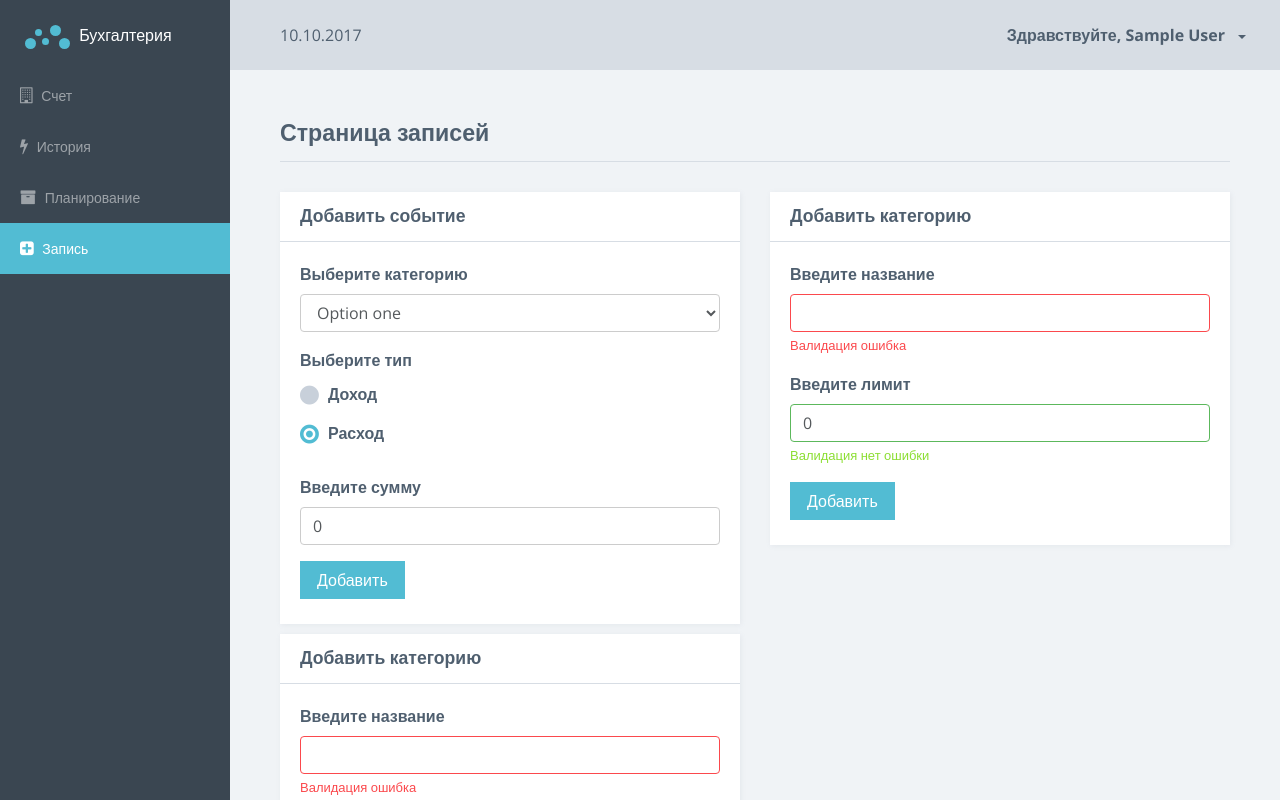
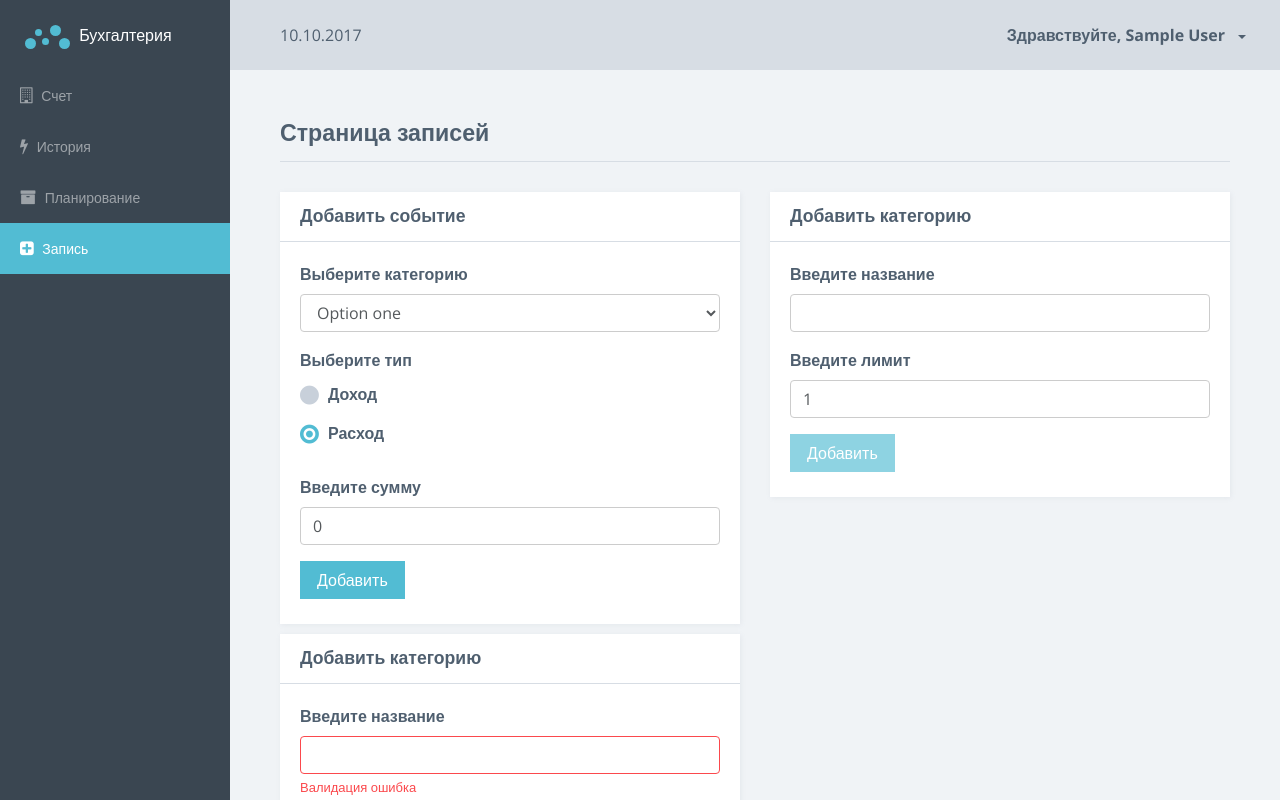
Before and after one commit to ruMoonGuard/home-bookkeeping, an Angular app: page /system/records in a window 1280 px wide. Built offline with nearby package versions, Linux system fonts and the light colour scheme; sample sign-in values are in the browser's storage.

Commit message:
release logic add-category component and update version angular

```diff
--- a/src/app/models/category.model.ts
+++ b/src/app/models/category.model.ts
@@ -0,0 +1,7 @@
+export class Category {
+  constructor(
+    public name: string,
+    public capacity: number,
+    public id?: number
+  ) {}
+}
--- a/src/app/system/records-page/add-category/add-category.component.html
+++ b/src/app/system/records-page/add-category/add-category.component.html
@@ -5,18 +5,52 @@
     </div>
   </div>
   <div class="card-block">
-    <form>
-      <div class="form-group has-error">
+    <form #f="ngForm" (submit)="onSubmit(f)">
+      <div
+        class="form-group"
+        [ngClass]="{'has-error': name.invalid && name.touched}"
+      >
         <label class="control-label" for="category-name">Введите название</label>
-        <input type="text" id="category-name" class="form-control">
-        <span class="form-help-text">Валидация ошибка</span>
+        <input
+          type="text"
+          id="category-name"
+          class="form-control"
+          #name="ngModel"
+          name="name"
+          [ngModel]=""
+          required
+        >
+        <span
+          *ngIf="name.invalid && name.touched"
+          class="form-help-text"
+        >Название не должно быть пустым!</span>
       </div>
-      <div class="form-group has-success">
+      <div
+        [ngClass]="{'has-error': capacity.invalid && capacity.touched}"
+        class="form-group"
+      >
         <label class="control-label" for="category-value">Введите лимит</label>
-        <input type="number" value="0" id="category-value" class="form-control">
-        <span class="form-help-text">Валидация нет ошибки</span>
+        <input
+          type="number"
+          value="0"
+          id="category-value"
+          class="form-control"
+          #capacity="ngModel"
+          name="capacity"
+          [ngModel]="1"
+          min="1"
+        >
+        <span
+          *ngIf="capacity.invalid && capacity.touched"
+          class="form-help-text"
+        >Введите корретное число!</span>
       </div>
-      <button type="submit" class="btn btn-primary">Добавить</button>
+      <button
+        type="submit"
+        class="btn btn-primary"
+        [disabled]="f.invalid"
+      >Добавить
+      </button>
     </form>
   </div>
 </div>
--- a/src/app/system/records-page/add-category/add-category.component.ts
+++ b/src/app/system/records-page/add-category/add-category.component.ts
@@ -1,4 +1,8 @@
-import { Component, OnInit } from '@angular/core';
+import { Component, EventEmitter, OnInit, Output } from '@angular/core';
+import { NgForm } from '@angular/forms';
+
+import { CategoriesService } from '../../shared/services/categories.service';
+import { Category } from '../../../models/category.model';
 
 @Component({
   selector: 'csw-add-category',
@@ -7,9 +11,27 @@ import { Component, OnInit } from '@angular/core';
 })
 export class AddCategoryComponent implements OnInit {
 
-  constructor() { }
+  @Output() onCategoryAdded = new EventEmitter<Category>();
+
+  constructor(private categoriesService: CategoriesService) { }
 
   ngOnInit() {
   }
 
+  onSubmit(form: NgForm) {
+    let { capacity } = form.value;
+    const { name } = form.value;
+
+    if (capacity < 0) {
+      capacity *= -1;
+    }
+
+    const newCategory = new Category(name, capacity);
+
+    this.categoriesService.createCategory(newCategory)
+      .subscribe((category: Category) => {
+        form.reset({'capacity': 1});
+        this.onCategoryAdded.emit(category);
+      });
+  }
 }
--- a/src/app/system/records-page/records-page.component.html
+++ b/src/app/system/records-page/records-page.component.html
@@ -10,7 +10,7 @@
       <csw-add-event></csw-add-event>
     </div>
     <div class="col-md-6">
-      <csw-add-category></csw-add-category>
+      <csw-add-category (onCategoryAdded)="newCategory($event)"></csw-add-category>
     </div>
   </div>
   <div class="row">
--- a/src/app/system/records-page/records-page.component.ts
+++ b/src/app/system/records-page/records-page.component.ts
@@ -1,4 +1,5 @@
 import { Component, OnInit } from '@angular/core';
+import { Category } from '../../models/category.model';
 
 @Component({
   selector: 'csw-records-page',
@@ -12,4 +13,7 @@ export class RecordsPageComponent implements OnInit {
   ngOnInit() {
   }
 
+  newCategory(category: Category) {
+    // to do
+  }
 }
--- /dev/null
+++ b/src/app/system/shared/services/categories.service.ts
@@ -0,0 +1,17 @@
+import { Injectable } from '@angular/core';
+import { Http } from '@angular/http';
+import { Observable } from 'rxjs/Observable';
+
+import { BaseAPI } from '../../../shared/helpers/BaseAPI';
+import { Category } from '../../../models/category.model';
+
+@Injectable()
+export class CategoriesService extends BaseAPI {
+  constructor(public http: Http) {
+    super(http);
+  }
+
+  createCategory(category: Category): Observable<Category> {
+    return this.post('categories', category);
+  }
+}
--- a/src/app/system/system.module.ts
+++ b/src/app/system/system.module.ts
@@ -18,6 +18,7 @@ import { MomentPipe } from './shared/pipes/moment.pipe';
 import { AddEventComponent } from './records-page/add-event/add-event.component';
 import { AddCategoryComponent } from './records-page/add-category/add-category.component';
 import { EditCategoryComponent } from './records-page/edit-category/edit-category.component';
+import { CategoriesService } from './shared/services/categories.service';
 
 @NgModule({
   declarations: [
@@ -41,6 +42,6 @@ import { EditCategoryComponent } from './records-page/edit-category/edit-categor
     SharedModule,
     SystemRoutingModule
   ],
-  providers: [BillService]
+  providers: [BillService, CategoriesService]
 })
 export class SystemModule {}
```
Also changed, not shown: package.json (+11 -11 lines), 1 other file (tests, documents, lock files or other folders).
